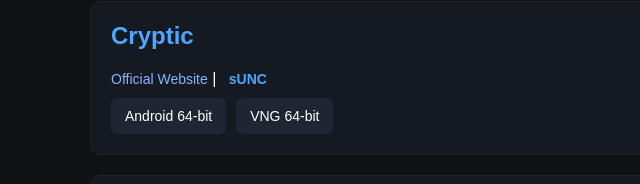
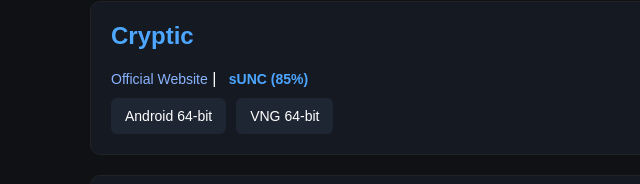
Before and after one commit to wezlemin/roblox-executors, a plain HTML site: page index.html in a window 1280 px wide. Shown: the part 490-674 px from the top of the page, 0-640 px from the left. Drawn offline with Linux system fonts and the light colour scheme.

Commit message:
Update index.html

```diff
--- a/index.html
+++ b/index.html
@@ -136,7 +136,7 @@
         <h2>Cryptic</h2>
         <div class="official">
             <a href="https://getcryptic.net/" target="_blank">Official Website</a> |
-            <a class="sunc" href="https://sunc.rubis.app/?scrap=JpBQOVyY7JWJ7vOf&key=Pt7RJ7Mq6fpn9LH8Y4U7X2qF4J0wsAuB" target="_blank">sUNC</a>
+            <a class="sunc" href="https://sunc.rubis.app/?scrap=JpBQOVyY7JWJ7vOf&key=Pt7RJ7Mq6fpn9LH8Y4U7X2qF4J0wsAuB" target="_blank">sUNC (85%)</a>
         </div>
         <div class="links">
             <a href="https://www.mediafire.com/file/t7cyqn9145t2zov/Cryptic_2.702.622.apk/file">Android 64-bit</a>
```
